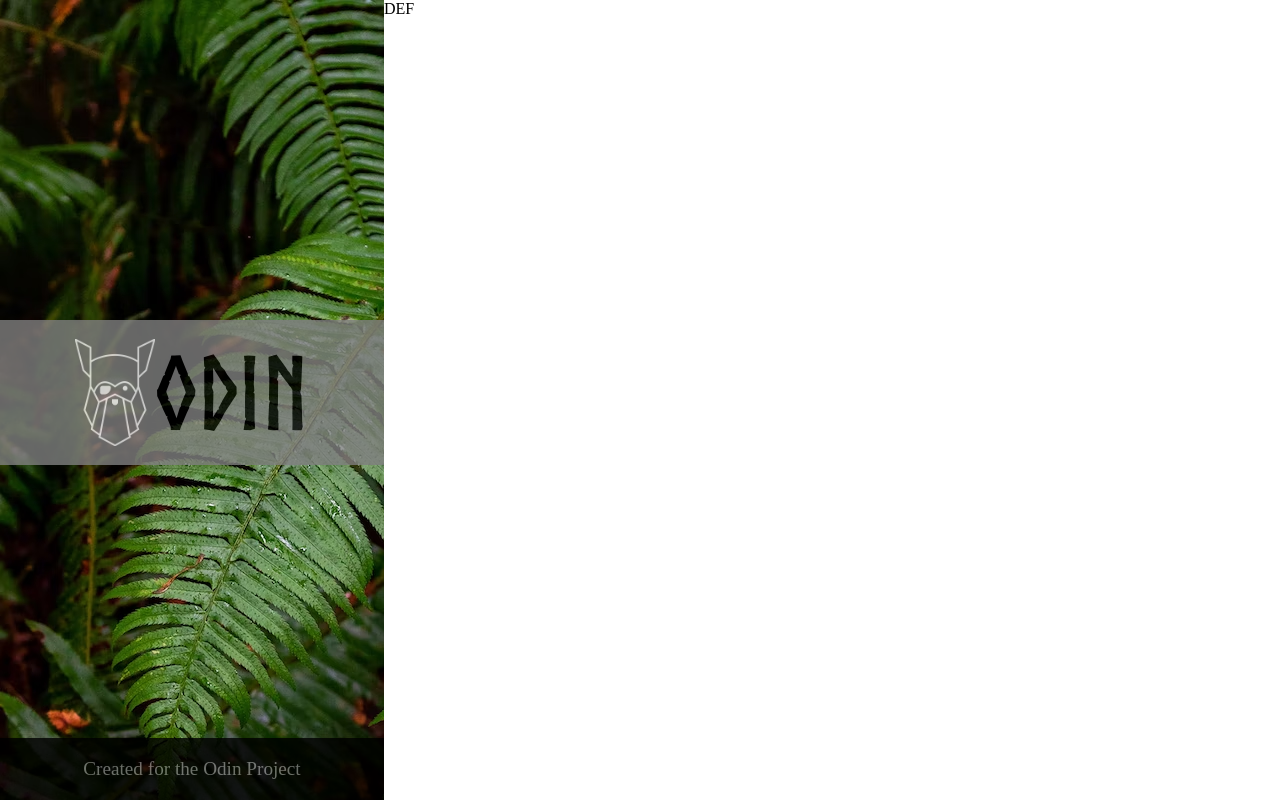
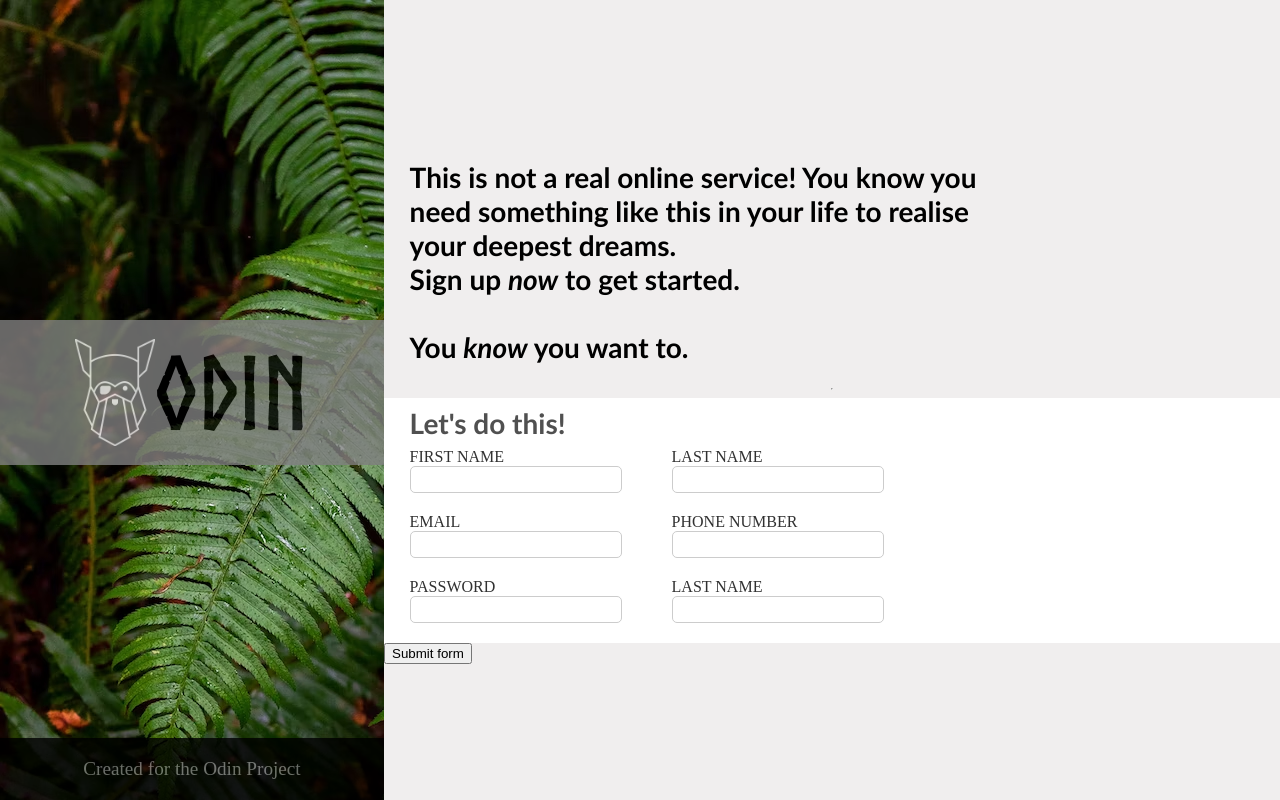
Before and after one commit to filip-anto/sign-up-form, a plain HTML site: page index.html in a window 1280 px wide. Drawn offline with Linux system fonts and the light colour scheme.

Commit message:
Do first implementation of form

```diff
--- a/index.html
+++ b/index.html
@@ -1,5 +1,6 @@
 <!DOCTYPE html>
 <html lang="en">
+
 <head>
     <meta charset="UTF-8">
     <meta http-equiv="X-UA-Compatible" content="IE=edge">
@@ -7,6 +8,7 @@
     <title>Document</title>
     <link rel="stylesheet" href="style.css">
 </head>
+
 <body>
     <div class="wrapper">
         <div class="image-section">
@@ -19,8 +21,48 @@
             </div>
         </div>
         <div class="form-section">
-        DEF
+
+            <div class="lorem">This is not a real online service!
+                You know you need something like this in your life to realise your deepest dreams. <br> Sign up <em>
+                    now</em> to get started.<br><br>You <em>know</em> you want to.</div>
+
+            <hr>
+            <form action="post">
+                <legend>Let's do this!</legend>
+                <div class="form-subsection">
+                    <div class="input-section">
+                        <label for="first_name">FIRST NAME</label>
+                        <input type="text" name="first_name" id="first_name" >
+                    </div>
+                    <div class="input-section">
+                        <label for="last_name">LAST NAME</label>
+                        <input type="text" name="last_name" id="last_name" required>
+                    </div>
+                </div>
+                <div class="form-subsection">
+                    <div class="input-section">
+                        <label for="email">EMAIL</label>
+                        <input type="email" name="email" id="email" required>
+                    </div>
+                    <div class="input-section">
+                        <label for="phone_number">PHONE NUMBER</label>
+                        <input type="tel" name="phone_number" id="phone_number" required>
+                    </div>
+                </div>
+                <div class="form-subsection">
+                    <div class="input-section">
+                        <label for="password">PASSWORD</label>
+                        <input type="text" name="password" id="password" required>
+                    </div>
+                    <div class="input-section">
+                        <label for="last_name">LAST NAME</label>
+                        <input type="text" name="last_name" id="last_name" required>
+                    </div>
+                </div>
+                <button>Submit form</button>
+            </form>
         </div>
     </div>
 </body>
+
 </html>
--- a/style.css
+++ b/style.css
@@ -2,51 +2,132 @@
     font-family: Norse-Bold;
     src: url("./Norse-Bold.otf") format("opentype");
 }
-body{
+
+body {
+    background-color: rgb(240, 238, 238);
     margin: 0px;
-    display:flex;
+    display: flex;
     flex-direction: column;
     height: 100vh;
 }
-.wrapper{
-    display:flex;
+
+.wrapper {
+    display: flex;
 }
-.image-section{
+
+.image-section {
     background-image: url(./background.avif);
-    display:flex;
+    display: flex;
     flex-direction: column;
-    width:30vw;
-    height:100vh;
+    width: 30vw;
+    height: 100vh;
     position: relative;
+    flex-shrink: 0;
 }
-img{
-    max-width:10vh;
+
+img {
+    max-width: 10vh;
 }
-.logo{
+
+
+.form-section {
+    display: flex;
+    flex-direction: column;
+    flex-grow: 0;
+    padding-top: 20vh;
+
+}
+
+.lorem {
+    padding-left: 2vw;
+    margin-bottom: 2vh;
+    margin-right: 20vw;
+    flex-wrap: wrap;
+
+}
+
+.input-section {
+    display: flex;
+    align-items: center;
+    flex-direction: column;
+}
+
+.form-subsection {
+    padding-bottom: 20px;
+    display: flex;
+    gap: 50px;
+}
+
+.lorem,
+legend {
+    font-family: 'Gill Sans', 'Gill Sans MT', Calibri, 'Trebuchet MS', sans-serif;
+    font-size: calc(20px + 1vh);
+    font-weight: 600;
+}
+
+legend {
+    padding-top: 1vh;
+    padding-bottom: 1vh;
+    color: rgb(80, 80, 80);
+}
+
+legend,
+.form-subsection {
+    flex-shrink: 0;
+    flex-wrap: wrap;
+    padding-left: 2vw;
+    background-color: white;
+}
+
+.logo {
     background-color: grey;
-    display:flex;
+    display: flex;
     flex-wrap: wrap;
     justify-content: center;
     align-items: center;
     position: absolute;
-    top:40vh;
-    padding:5% 0;
-    width:30vw;
+    top: 40vh;
+    padding: 5% 0;
+    width: 30vw;
     opacity: 0.8;
 }
-.logo-text{
+
+.logo-text {
     font-family: Norse-Bold;
-    font-size: calc( 50px + (4vw));
+    font-size: calc(50px + (4vw));
 }
-.footer{
+
+.footer {
     font-weight: 700px;
     font-size: 1.2em;
-    color:grey;
+    color: grey;
     position: absolute;
-    bottom:0vh;
+    bottom: 0vh;
     text-align: center;
-    width:30vw;
-    padding:20px 0;
+    width: 30vw;
+    padding: 20px 0;
     opacity: 0.8;
     background-color: black;
 }
+
+label {
+    align-self: flex-start;
+    color: rgb(49, 49, 49);
+}
+
+
+
+
+input {
+    outline:none;
+    border: 1px solid #ccc;
+    border-radius:5px;
+    width:200px;
+    padding:5px;
+}
+
+
+input[type=text]:focus {
+
+    border: 1px solid blue;
+  }
```
Also changed, not shown: 1 other file. Lines whose indentation alone changed are shown as unchanged.
